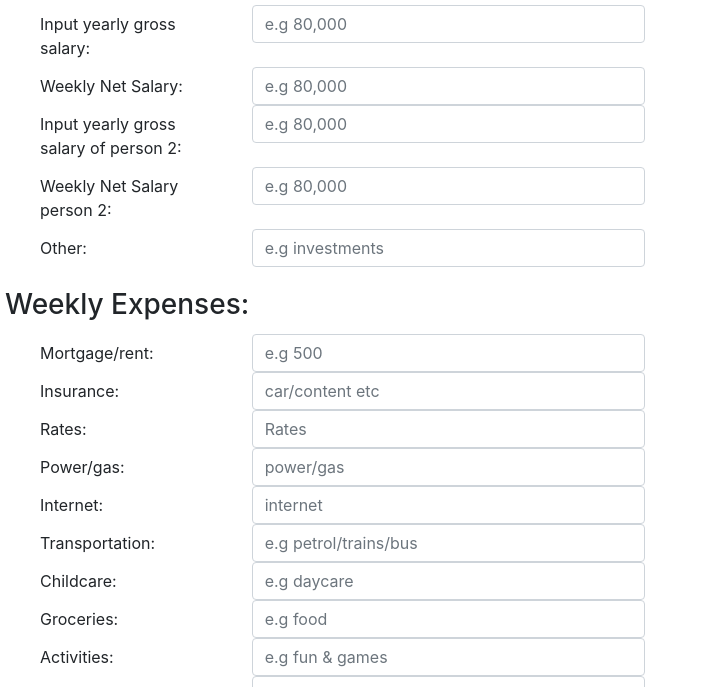
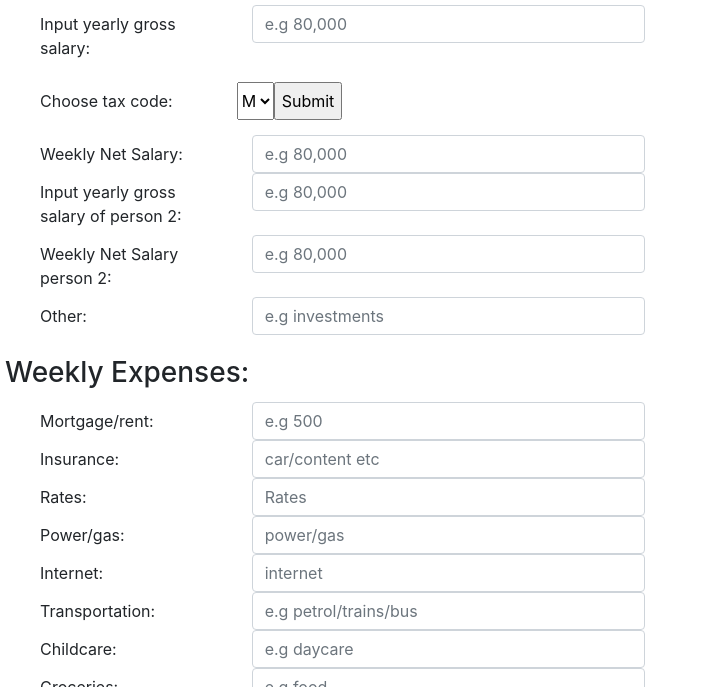
Before and after one commit to aliceals/Budget-tracker, a website: page static/index.html in a window 1280 px wide. Shown: the part 113-800 px from the top of the page, without its empty margins (0-703 px from the left). Drawn offline with nearby package versions, Linux system fonts and the light colour scheme.

Commit message:
added taxcode field

```diff
--- a/static/index.html
+++ b/static/index.html
@@ -29,6 +29,28 @@
                             id="inputGrossSalary" placeholder="e.g 80,000" />
                     </div>
                 </div>
+
+
+                <div class="select row">
+                    <label for="taxCode1" class="col-sm-2
+                        col-form-label">Choose
+                        tax code:
+                    </label>
+                    <select name="taxCode1">
+                        <option value="M">M</option>
+                    </select>
+                    <input type="submit">
+
+                </div>
+
+
+
+
+
+
+
+
+
                 <div class="row">
                     <label for="salary" class="col-sm-2 col-form-label">Weekly
                         Net
--- a/static/styles.css
+++ b/static/styles.css
@@ -13,3 +13,7 @@ h1 {
   padding-top: 10px;
   padding-left: 5px;
 }
+
+.select {
+  margin: 15px;
+}
```
